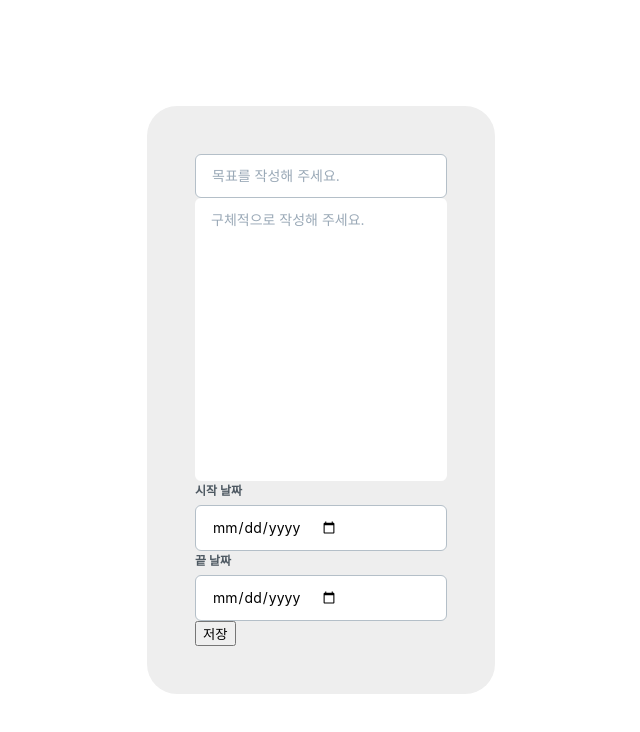
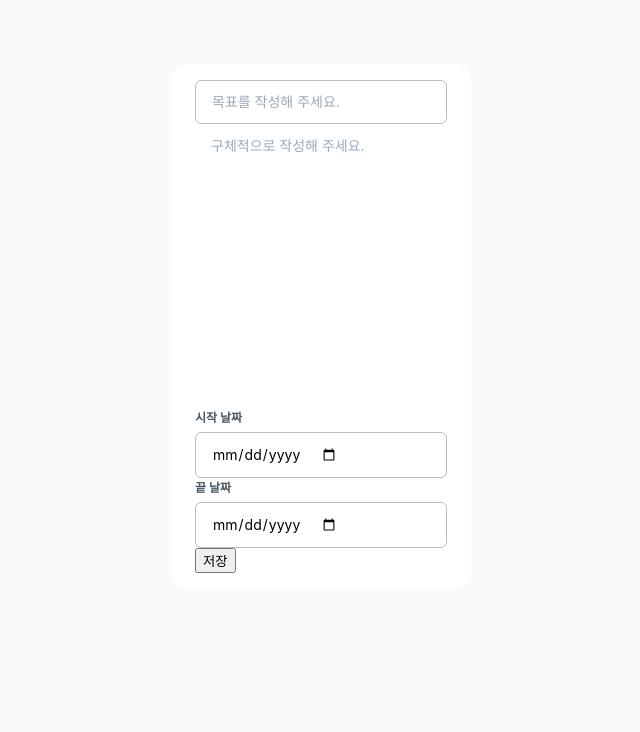
Before and after one commit to cwd3469/Front-OverBrain, a React (Vite) app: page / in a window 1280 px wide. Shown: the top 732 px of the page, without its empty margins (319-959 px from the left). Built offline with nearby package versions, Linux system fonts and the light colour scheme.

Commit message:
OVB-1 feat : OLayout 변경

```diff
--- a/src/components/common/OLayout.tsx
+++ b/src/components/common/OLayout.tsx
@@ -13,21 +13,24 @@ type Props = {
 const OLayout = ({ children }: Props) => {
   return (
     <Container>
-      <ContainerBody>{children}</ContainerBody>
+      <PageBox>{children}</PageBox>
     </Container>
   );
 };
 
 const Container = styled.div`
+  padding-top: 64px;
   display: flex;
   justify-content: center;
-  align-items: center;
+  align-items: flex-start;
   height: 100vh;
+  background: var(--CoolGray-CoolGray025, #f9fafb);
 `;
 
-const ContainerBody = styled.div`
-  padding: 3rem;
-  border-radius: 30px;
-  background-color: #eee;
+const PageBox = styled.div`
+  border-radius: var(--RadiusXL, 16px);
+  background: var(--TrueGray-White, #fff);
+  padding: var(--RadiusXL, 16px) 24px;
 `;
+
 export default OLayout;
```
